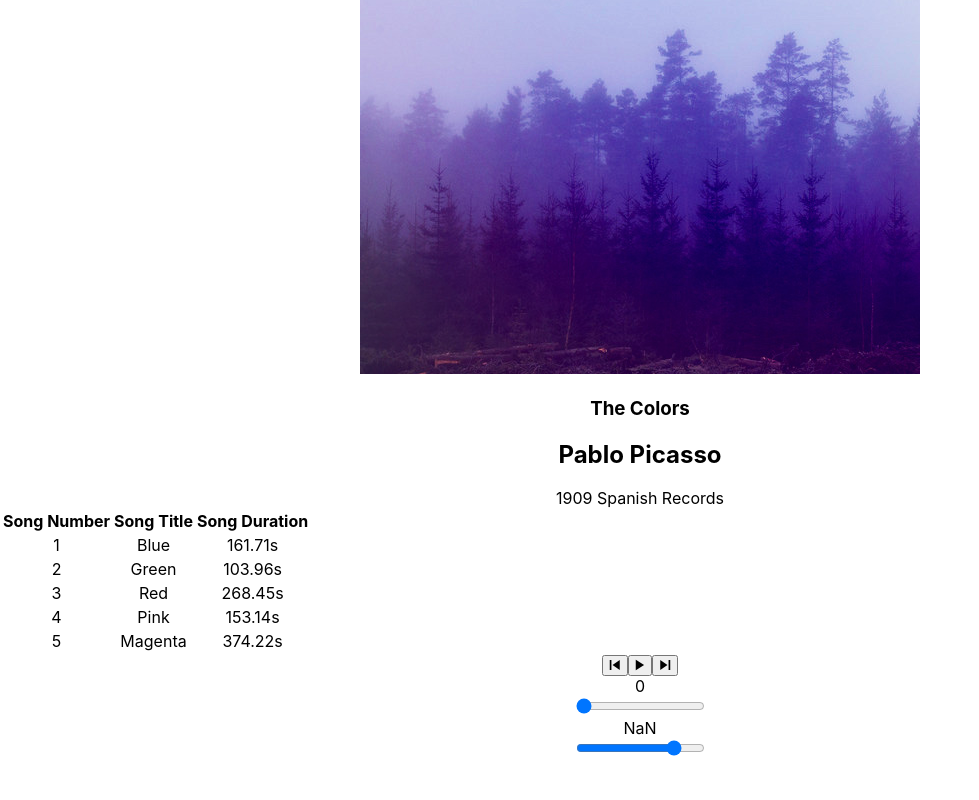
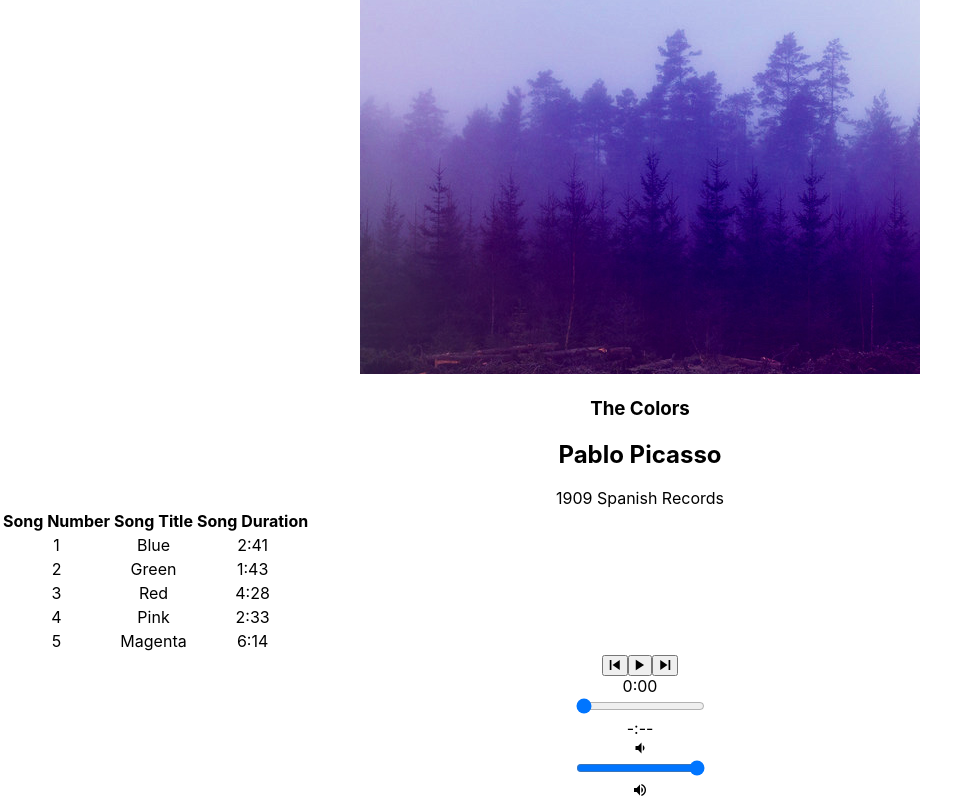
Before and after one commit to KCobarrubia/bloc-jams-react, a React (Create React App) app: page /album/the-colors in a window 1280 px wide. Shown: the part 288-1088 px from the top of the page, without its empty margins (0-979 px from the left). Before the commit the page ends 1048 px from the top, so only its background shows below. Built offline with nearby package versions, Linux system fonts and the light colour scheme.

Commit message:
Assignment 09 Player Bar Range: Inputs (Completed)

```diff
--- a/src/components/Album.js
+++ b/src/components/Album.js
@@ -16,6 +16,7 @@
       currentSong: album.songs[0],
       currentTime: 0,
       duration: album.songs[0].duration,
+      volume: 1,
       isPlaying: false,
     };
 
@@ -30,16 +31,21 @@
       },
       durationchange: e => {
         this.setState({ duration: this.audioElement.duration });
+      },
+      volumechange: e => {
+        this.setState({ volume: this.audioElement.volume });
       }
     };
     this.audioElement.addEventListener('timeupdate', this.eventListeners.timeupdate);
     this.audioElement.addEventListener('durationchange', this.eventListeners.durationchange);
+    this.audioElement.addEventListener('volumechange', this.eventListeners.volumechange);
   }
 
   componentWillUnmount() {
     this.audioElement.src = null;
     this.audioElement.removeEventListener('timeupdate', this.eventListeners.timeupdate);
     this.audioElement.removeEventListener('durationchange', this.eventListeners.durationchange);
+    this.audioElement.removeEventListener('volumechange', this.eventListeners.volumechange);
   }
   play() {
     this.audioElement.play();
@@ -103,6 +109,21 @@
     this.audioElement.currentTime = newTime;
     this.setState({ currentTime: newTime });
   }
+
+  handleVolumeChange(e) {
+    const newVolume = e.target.value;
+    this.audioElement.volume = newVolume;
+    this.setState({ volume: newVolume});
+  }
+
+  formatTime(timesecond) {
+    if ( isNaN(timesecond)) {
+      return '-:--';
+    }
+    var d = new Date(1980, 1, 1, 0, 0, timesecond);
+    return d.getMinutes() + ':' + ((d.getSeconds() < 10) ? '0' + d.getSeconds() : d.getSeconds()) ;
+  }
+
   render() {
     return (
       <section className="album">
@@ -135,7 +156,7 @@
                     {this.state.currentSong === song && this.state.isPlaying && <span className="ion-md-pause"></span>}
                   </td>
                   <td id="song-title">{song.title}</td>
-                  <td id="song-duration">{song.duration}s</td>
+                  <td id="song-duration">{this.formatTime(song.duration)}</td>
 
                 </tr>
               )
@@ -147,10 +168,13 @@
           currentSong={this.state.currentSong}
           currentTime={this.audioElement.currentTime}
           duration={this.audioElement.duration}
+          volume={this.audioElement.volume}
           handleSongClick={() => this.handleSongClick(this.state.currentSong)}
           handlePrevClick={() => this.handlePrevClick()}
           handleNextClick={() => this.handleNextClick()}
           handleTimeChange={(e) => this.handleTimeChange(e)}
+          handleVolumeChange={(e) => this.handleVolumeChange(e)}
+          formatTime={(timesecond) => this.formatTime(timesecond)}
         />
       </section>
     );
--- a/src/components/PlayerBar.js
+++ b/src/components/PlayerBar.js
@@ -16,7 +16,7 @@
           </button>
         </section>
         <section id="time-control">
-          <div className="current-time">{this.props.currentTime}</div>
+          <div className="current-time">{this.props.formatTime(this.props.currentTime)}</div>
           <input
             type="range"
             className="seek-bar"
@@ -26,12 +26,20 @@
             step="0.01"
             onChange={this.props.handleTimeChange}
           />
-          <div className="total-time">{this.props.duration}</div>
+          <div className="total-time">{this.props.formatTime(this.props.duration)}</div>
         </section>
         <section id="volume-control">
-          <div className="icon ion-volume-low"></div>
-          <input type="range" className="seek-bar" value="80" />
-          <div className="icon ion-volume-high"></div>
+          <div className="icon ion-md-volume-low"></div>
+          <input
+            type="range"
+            className="seek-bar"
+            value={this.props.volume}
+            max="1"
+            min="0"
+            step="0.01"
+            onChange={this.props.handleVolumeChange}
+          />
+          <div className="icon ion-md-volume-high"></div>
         </section>
       </section>
     );
```
